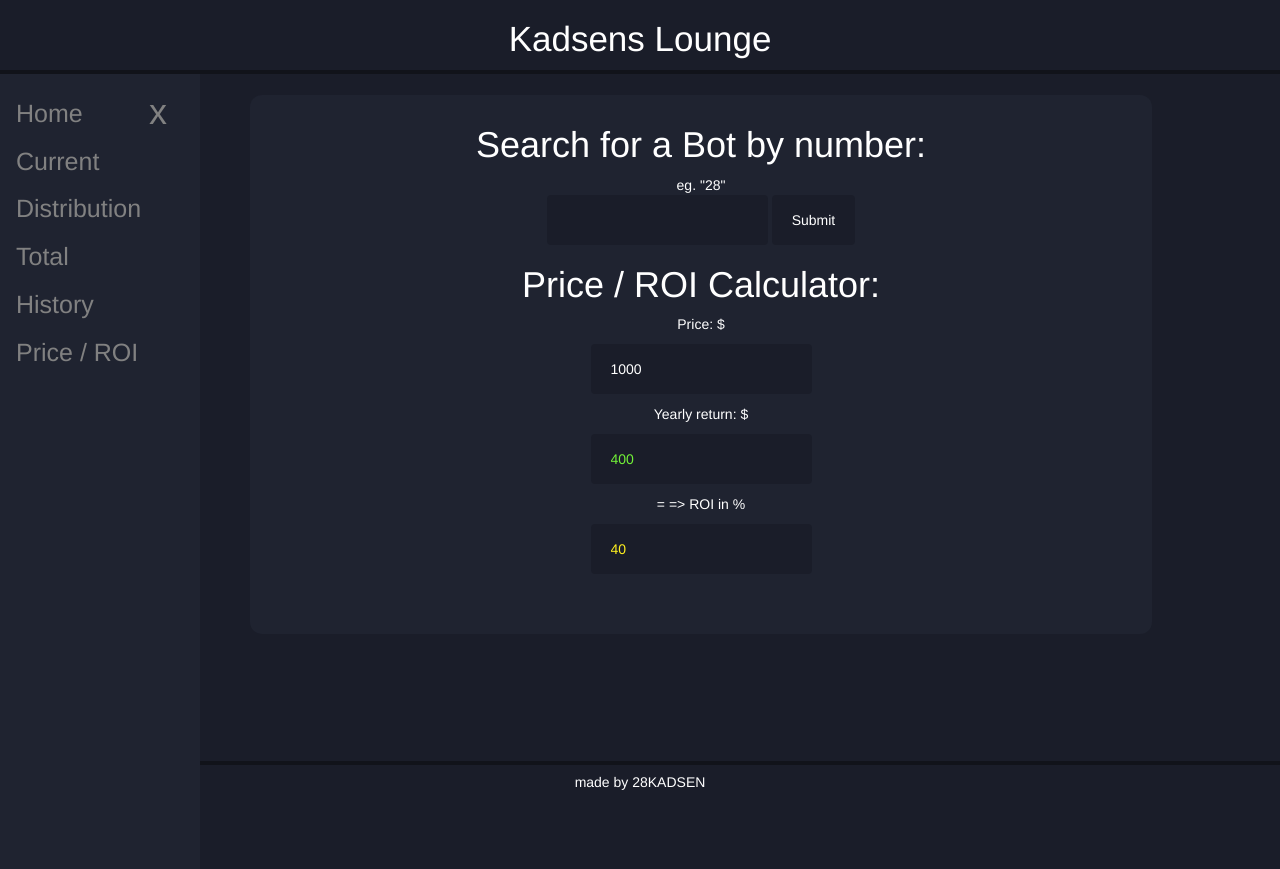
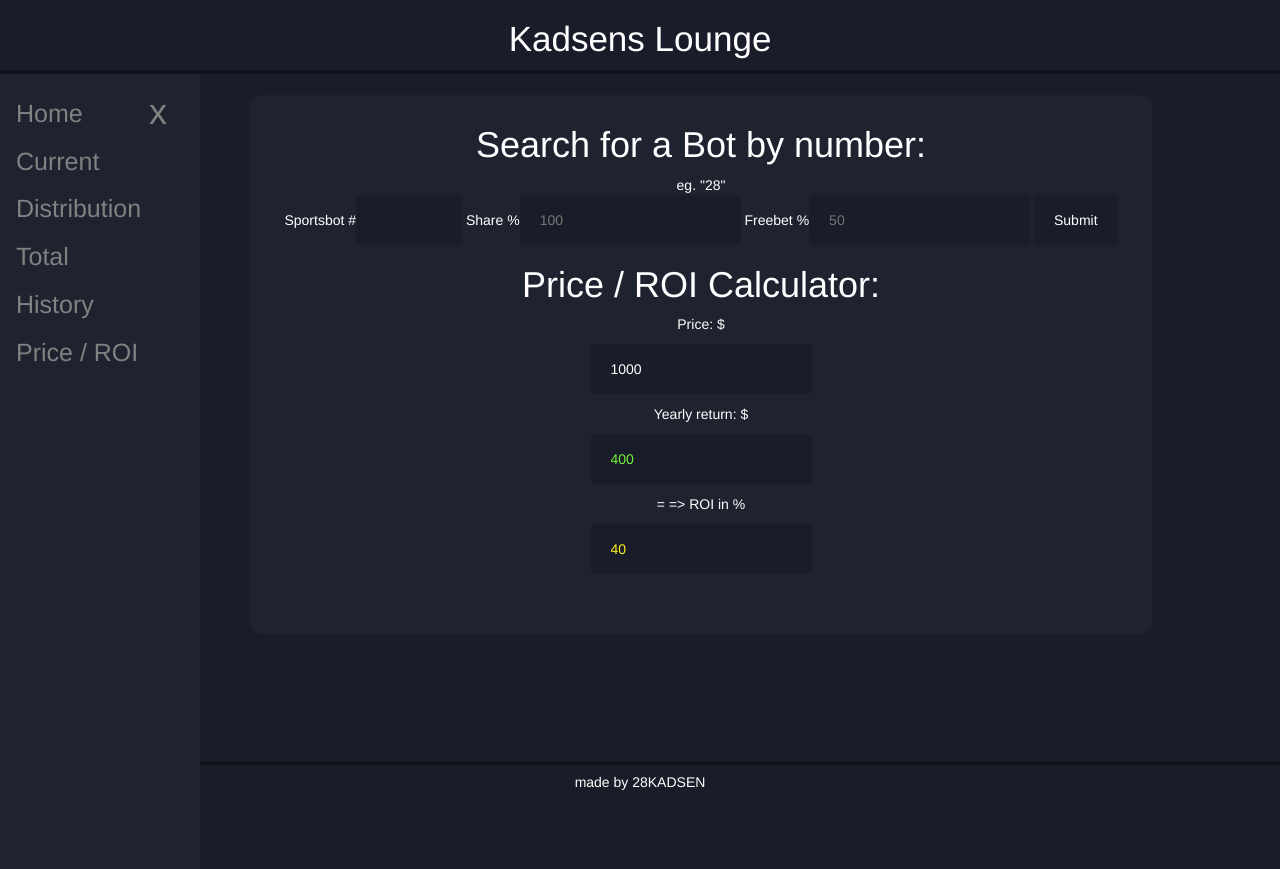
Before and after one commit to 28Drinks/kadsen-docker-real, a Flask app: page /roi in a window 1280 px wide. Shown: the top 869 px of the page. Run offline with Flask 2, Linux system fonts and the light colour scheme.

Commit message:
custom calculator on roi and small update to button on today_share

```diff
--- a/my_project/routes/sportbots.py
+++ b/my_project/routes/sportbots.py
@@ -13,32 +13,45 @@ import matplotlib.pyplot as plt
 
 @app.route("/roi", methods=["GET", "POST"])
 def roi():
+    def calculateReturn(bet,share,bet_setting,share_setting):
+        bet_return = bet * 12 * ( bet_setting / 100)
+        share_return = share * 12 * ( share_setting / 100)
+        total_return = bet_return + share_return
+        price = total_return * 2.5
+
+        print(bet,share,bet_setting,share_setting)
+
+        return_values = {"bet_return" : bet_return, "share_return": share_return, "total_return": total_return, "price": price}
+        return return_values
+
     if request.method == "POST":
         try:
-            text = request.form['text']
-            processed_text = int(text) + 1
-            bot = SportBot.query.filter(SportBot.id == processed_text).first()
+            bot_number = request.form.get('input_bot_number') or 28
+            share_setting = request.form.get('share_setting') or 100
+            bet_setting = request.form.get('bet_setting') or 50
+
+            processed_number = int(bot_number) + 1
+            bot = SportBot.query.filter(SportBot.id == processed_number).first()
 
             share_object = SportsShare.query.filter(SportsShare.sport == bot.sport).order_by(SportsShare.date.desc()).first()
+
 
             if bot.sport is not None:
                 base_share = share_object.base_share_value
                 bot_share = base_share * bot.sportshares
 
-                r_freebet = bot.freebet * 12 / 2
-                r_share = bot_share * 12
-                r_total = r_freebet + r_share
+                return_values_calculated = calculateReturn(int(bot.freebet), float(bot_share), float(bet_setting), float(share_setting))
 
-                price = r_total * 2.5
 
-                return render_template("roi-result.html", pagetitle="ROI", bot=bot, base_share=base_share,price=("%.2f" % price), bot_share=("%.2f" % bot_share),r_freebet=("%.2f" % r_freebet),r_share=("%.2f" % r_share),r_total=("%.2f" % r_total))
+                return render_template("roi-result.html", pagetitle="ROI", bot=bot,bot_number=bot_number, share_setting=share_setting, bet_setting=bet_setting, return_values_calculated=return_values_calculated, base_share=base_share, bot_share=("%.2f" % bot_share))
 
         except:
             return render_template("roi-result.html", bot=bot)
 
 
         else:
-            return render_template("roi-result.html", bot=bot)
+            # need to make this better, for now set variables to 0 for unrevealed bot
+            return render_template("roi-result.html", bot=bot, return_values_calculated={"bet_return" : 0, "share_return": 0, "total_return": 0, "price": 0}, share_setting=0, bet_setting=0)
 
 
     return render_template("roi.html", pagetitle="ROI")
--- a/my_project/templates/roi.html
+++ b/my_project/templates/roi.html
@@ -10,7 +10,9 @@
         <div class="post-form">
             <p>eg. "28"</p>
             <form method="POST">
-                <input name="text">
+                Sportsbot #<input type="number" step="1" min="0" max="9999" name="input_bot_number" value="{{ bot_number }}">
+                Share %<input name="share_setting" value="{{ share_setting }}" placeholder="100">
+                Freebet %<input name="bet_setting" value="{{ bet_setting }}" placeholder="50">
                 <input type="submit">
             </form>
         </div>
--- a/my_project/templates/share_today.html
+++ b/my_project/templates/share_today.html
@@ -7,8 +7,10 @@
 <section>
    <div class="content-container">
 
-      <button class="day-border-color" id="toggle-button">DAY</button>
-
+      <div class="toggle-div">
+         <button class="day-border-color" id="toggle-button">DAY</button>
+         <h3>Toggle Day/Week</h3>
+      </div>
       <div class="sport-container" id="day">
          {% for x in share_data_today %}
             {% if x.sport == "total" %}
```
Also changed, not shown: my_project/static/share_today.css (+11 -2 lines), my_project/templates/roi-result.html (+11 -9 lines).
